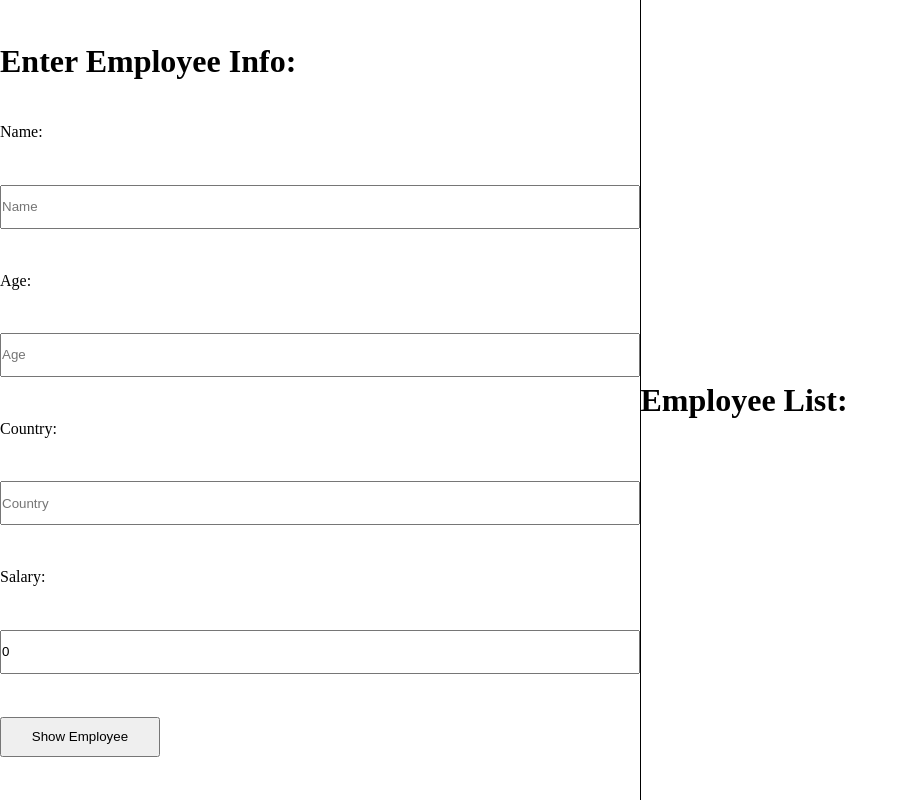
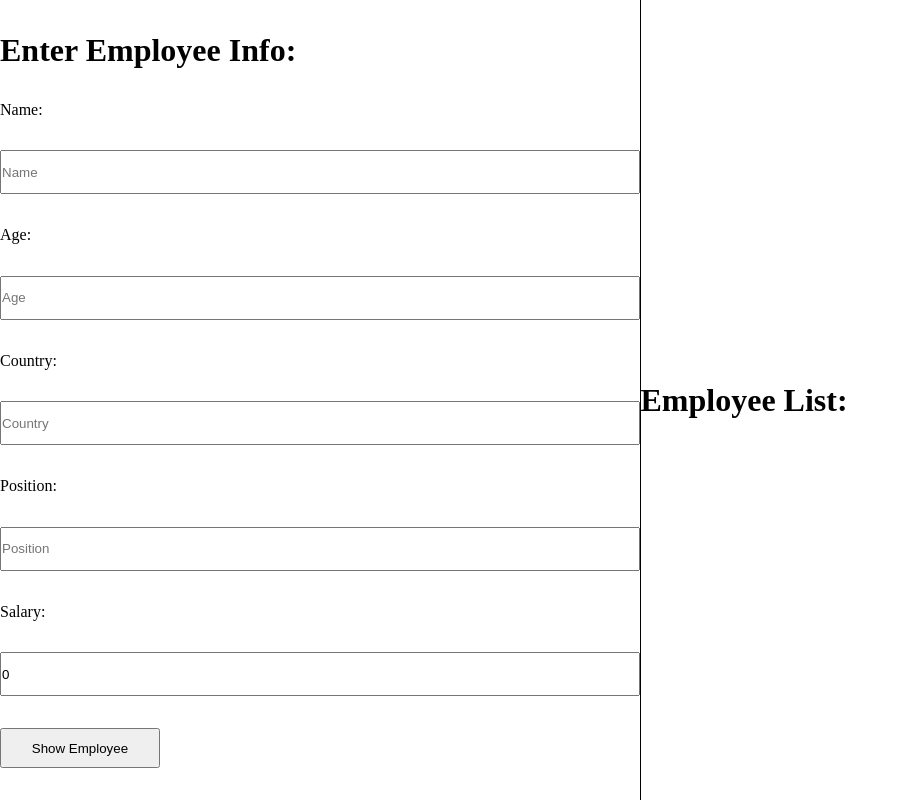
Before and after one commit to JoshuaDinh/employee-tracker, a React (Create React App) app in the folder client/: page / in a window 1280 px wide. Shown: the whole page, without its empty margins (0-908 px from the left). Built offline with nearby package versions, Linux system fonts and the light colour scheme.

Commit message:
updated with position input

```diff
--- a/client/src/Form/Form.js
+++ b/client/src/Form/Form.js
@@ -9,7 +9,7 @@ const Form = () => {
     salary: 0,
   });
 
-  const { fullName, age, salary, country } = formData;
+  const { fullName, age, salary, country, position } = formData;
 
   const updateFormData = (e) => {
     setFormData({ ...formData, [e.target.name]: e.target.value });
@@ -46,6 +46,14 @@ const Form = () => {
         value={country}
         onChange={(e) => updateFormData(e)}
       />
+      <label>Position:</label>
+      <input
+        type="number"
+        placeholder="Position"
+        name="position"
+        value={position}
+        onChange={(e) => updateFormData(e)}
+      />
       <label>Salary:</label>
       <input
         type="number"
```
